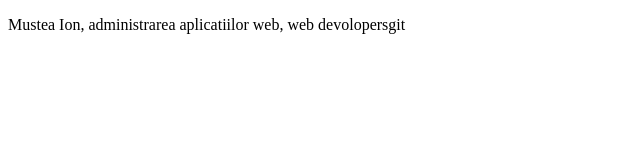
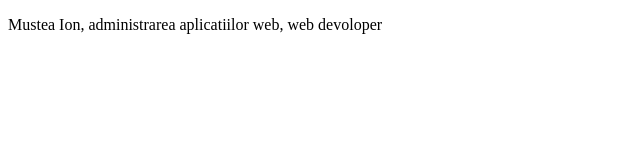
Before and after one commit to MusteaIon/WebCEITI, a plain HTML site: page index.html in a window 1280 px wide. Shown: the full height of the page, 0-640 px from the left. Drawn offline with Linux system fonts and the light colour scheme.

Commit message:
aldoileacommit

```diff
--- a/index.html
+++ b/index.html
@@ -7,6 +7,6 @@
     <title>Mustea Ions</title>
 </head>
 <body>
-    <p>Mustea Ion, administrarea aplicatiilor web, web devolopersgit </p>
+    <p>Mustea Ion, administrarea aplicatiilor web, web devoloper</p>
 </body>
 </html>
```
